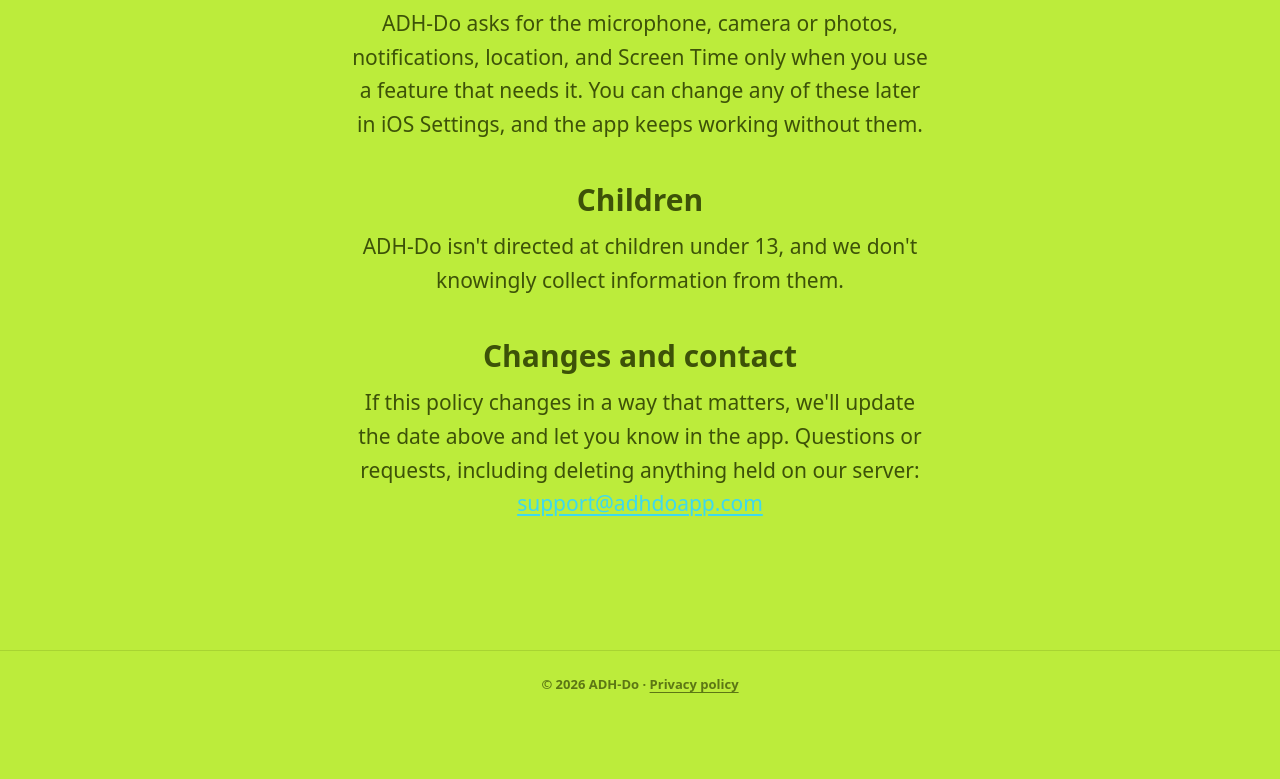
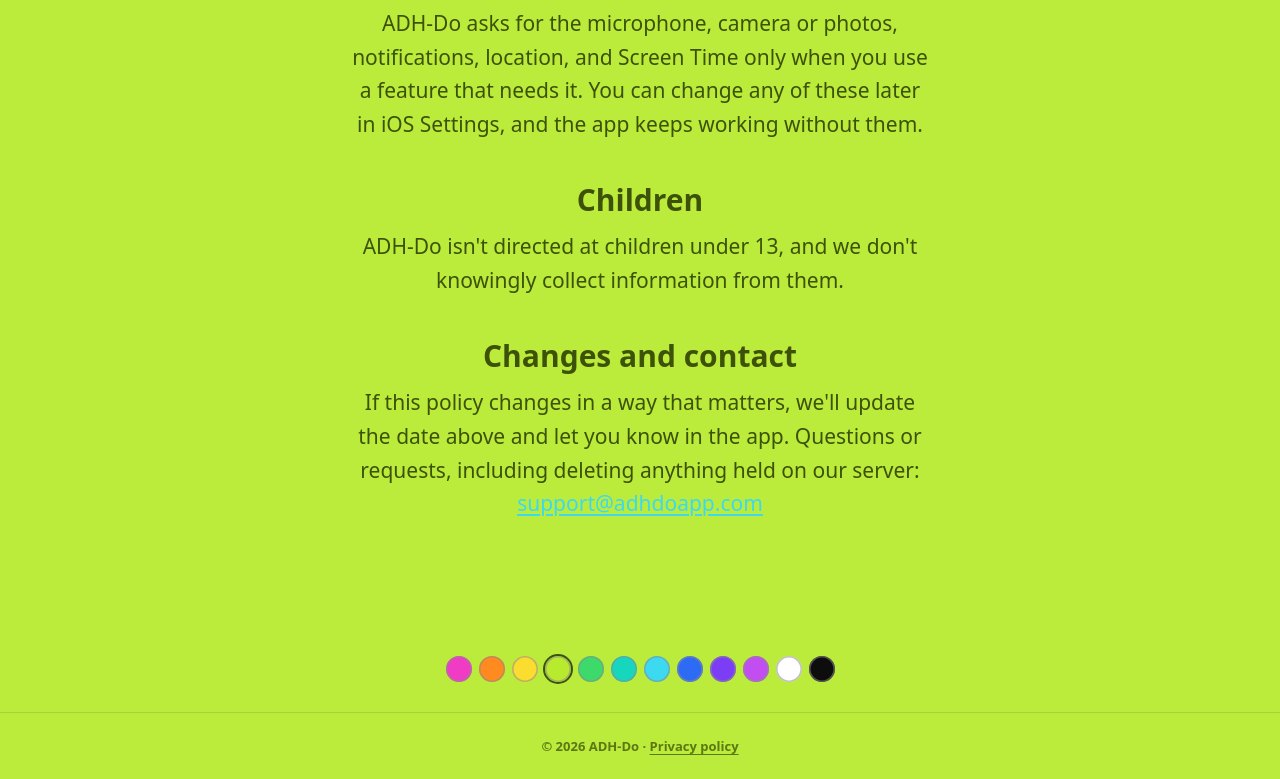
Before and after one commit to ckevlin/adh-do, a plain HTML site: page privacy.html in a window 1280 px wide. Shown: the part 1485-2264 px from the top of the page. Before the commit the page ends 2202 px from the top, so only its background shows below. Drawn offline with Linux system fonts and the light colour scheme; a web font is replaced by a local one.

Commit message:
Add files via upload

```diff
--- a/privacy.html
+++ b/privacy.html
@@ -60,7 +60,7 @@ nav{position:sticky;top:0;z-index:60;background:var(--base);transition:backgroun
 .navlink.active{opacity:1;color:var(--accent)}
 .nav-right{flex:1 1 0;display:flex;align-items:center;gap:14px;justify-content:flex-end}
 #themebar{flex:0 0 auto;display:flex;align-items:center;gap:7px;flex-wrap:wrap;justify-content:center}
-.swatch{width:20px;height:20px;border-radius:50%;border:none;position:relative;padding:0;
+.swatch{width:26px;height:26px;border-radius:50%;border:none;position:relative;padding:0;
   box-shadow:inset 0 0 0 1.6px rgba(140,140,140,.55);transition:transform .12s}
 .swatch:hover{transform:scale(1.18)}
 .swatch:focus-visible{outline:2px solid var(--text);outline-offset:2px}
@@ -202,7 +202,7 @@ footer .tiny{font-size:13px;font-weight:600}
 
 
 .swatch{animation:swin .22s cubic-bezier(.2,1.3,.4,1) both}
-.swatch.acc{width:26px;height:26px}
+
 @keyframes swin{from{transform:scale(.4);opacity:0}}
 @media (prefers-reduced-motion:reduce){.swatch{animation:none}}
 .foot-link{color:var(--muted);text-decoration:underline;text-underline-offset:3px}.foot-link:hover{color:var(--accent)}
@@ -214,8 +214,11 @@ footer .tiny{font-size:13px;font-weight:600}
 .legal h2{font-weight:800;font-size:clamp(22px,2.8vw,30px);margin:38px 0 10px;color:var(--text)}
 .legal p{font-weight:500;font-size:clamp(18px,2.2vw,21px);line-height:1.6;color:var(--text);margin:0 0 14px}
 .legal a{color:var(--accent);text-decoration:underline;text-underline-offset:3px}
-@media(max-width:640px){#themebar{gap:5px;margin-top:8px}.swatch{width:15px;height:15px}.swatch.acc{width:20px;height:20px}.swatch.sel{box-shadow:inset 0 0 0 1.2px rgba(140,140,140,.55),0 0 0 2px var(--text)}}
-</style></head><body data-page="privacy"><nav><div class="bar-left"><a class="wm" href="index.html" aria-label="ADH-Do">ADH<span class="do">Do</span></a></div><div id="themebar" aria-label="pick a theme"></div><div class="nav-right"><a class="btn nav-cta" href="https://apps.apple.com/app/idXXXXXXXXXX" data-todo="app-store-url" rel="noopener">Download</a></div></nav>
+@media(max-width:640px){#themebar{gap:5px;margin-top:8px}.swatch{width:20px;height:20px}.swatch.sel{box-shadow:inset 0 0 0 1.2px rgba(140,140,140,.55),0 0 0 2px var(--text)}}
+.colors-bottom{display:flex;justify-content:center;padding:6px var(--edge) 30px}
+.colors-bottom #themebar{justify-content:center;margin:0}
+@media(max-width:640px){.colors-bottom #themebar{order:initial;flex-basis:auto;margin-top:0}}
+</style></head><body data-page="privacy"><nav><div class="bar-left"><a class="wm" href="index.html" aria-label="ADH-Do">ADH<span class="do">Do</span></a></div><div class="nav-right"><a class="btn nav-cta" href="https://apps.apple.com/app/idXXXXXXXXXX" data-todo="app-store-url" rel="noopener">Download</a></div></nav>
 <section class="legal">
   <h1>Privacy policy</h1>
   <p class="eff">Effective September 17, 2026</p>
@@ -239,7 +242,7 @@ footer .tiny{font-size:13px;font-weight:600}
   <h2>Changes and contact</h2>
   <p>If this policy changes in a way that matters, we'll update the date above and let you know in the app. Questions or requests, including deleting anything held on our server: <a href="mailto:support@adhdoapp.com">support@adhdoapp.com</a></p>
 </section>
-<footer><span class="tiny">© 2026 ADH-Do · <a class="foot-link" href="privacy.html">Privacy policy</a></span></footer><script>
+<div class="colors-bottom"><div id="themebar" aria-label="pick a theme"></div></div><footer><span class="tiny">© 2026 ADH-Do · <a class="foot-link" href="privacy.html">Privacy policy</a></span></footer><script>
 (function(){
   var DP=[
     {id:'magenta',hex:'F03CC4',ink:'5A0E47',accents:[['gold','FADD2E'],['teal','16D6BE'],['lime','B8EB2E'],['aqua','3DD9F0'],['blue','2E6BF5'],['tangerine','FF8A1F']]},
```
Also changed, not shown: features.html (+3 -3 lines), index.html (+4 -4 lines).
